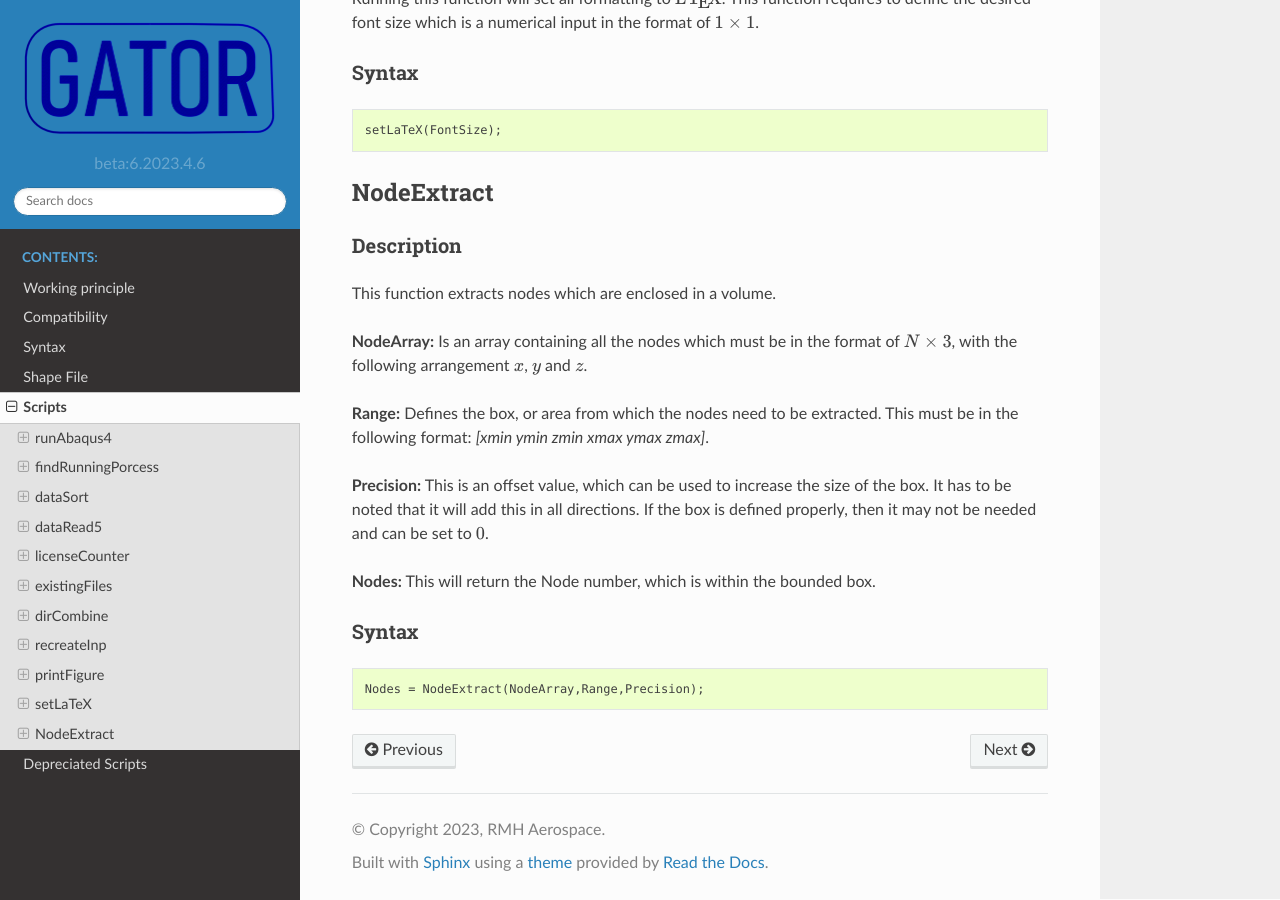
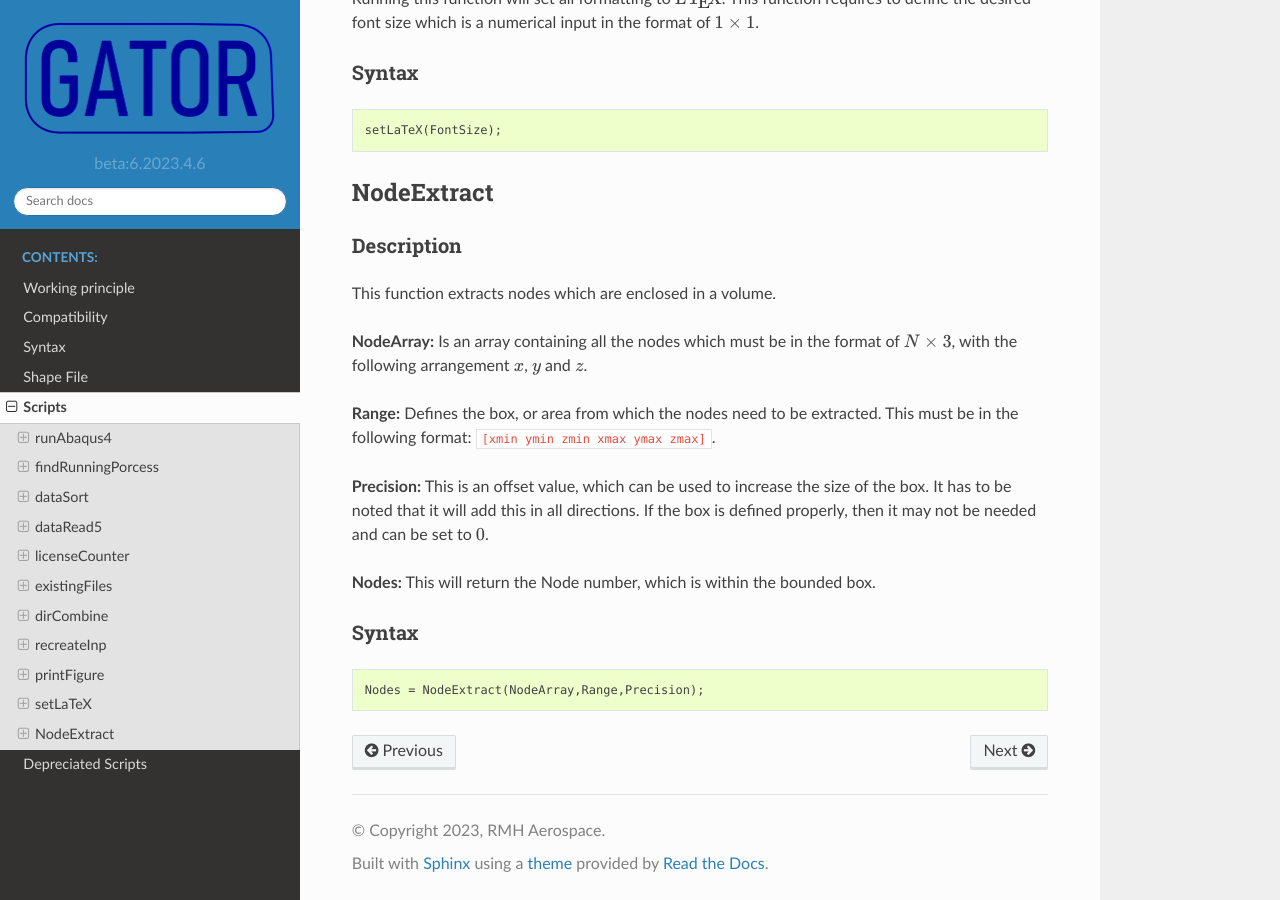
Before and after one commit to aq18507/GATORdocs, a Sphinx documentation site: the page built from doc/Scripts.rst, in a window 1280 px wide and 900 px high, scrolled down 6084 px. Built offline with Sphinx 7.4.7 and the Read the Docs theme 2.0.0, drawn with Linux system fonts in a browser that asks for light colours; pages that are not in the unit, such as notebooks, are missing from menus.

```diff
--- a/doc/Scripts.rst
+++ b/doc/Scripts.rst
@@ -256,7 +256,7 @@ This function extracts nodes which are enclosed in a volume.
 
 **NodeArray:** Is an array containing all the nodes which must be in the format of :math:`N \times 3`, with the following arrangement :math:`x`, :math:`y` and :math:`z`.
 
-**Range:** Defines the box, or area from which the nodes need to be extracted. This must be in the following format: `[xmin ymin zmin xmax ymax zmax]`.
+**Range:** Defines the box, or area from which the nodes need to be extracted. This must be in the following format: ``[xmin ymin zmin xmax ymax zmax]``.
 
 **Precision:** This is an offset value, which can be used to increase the size of the box. It has to be noted that it will add this in all directions. If the box is defined properly, then it may not be needed and can be set to :math:`0`.
 
```
